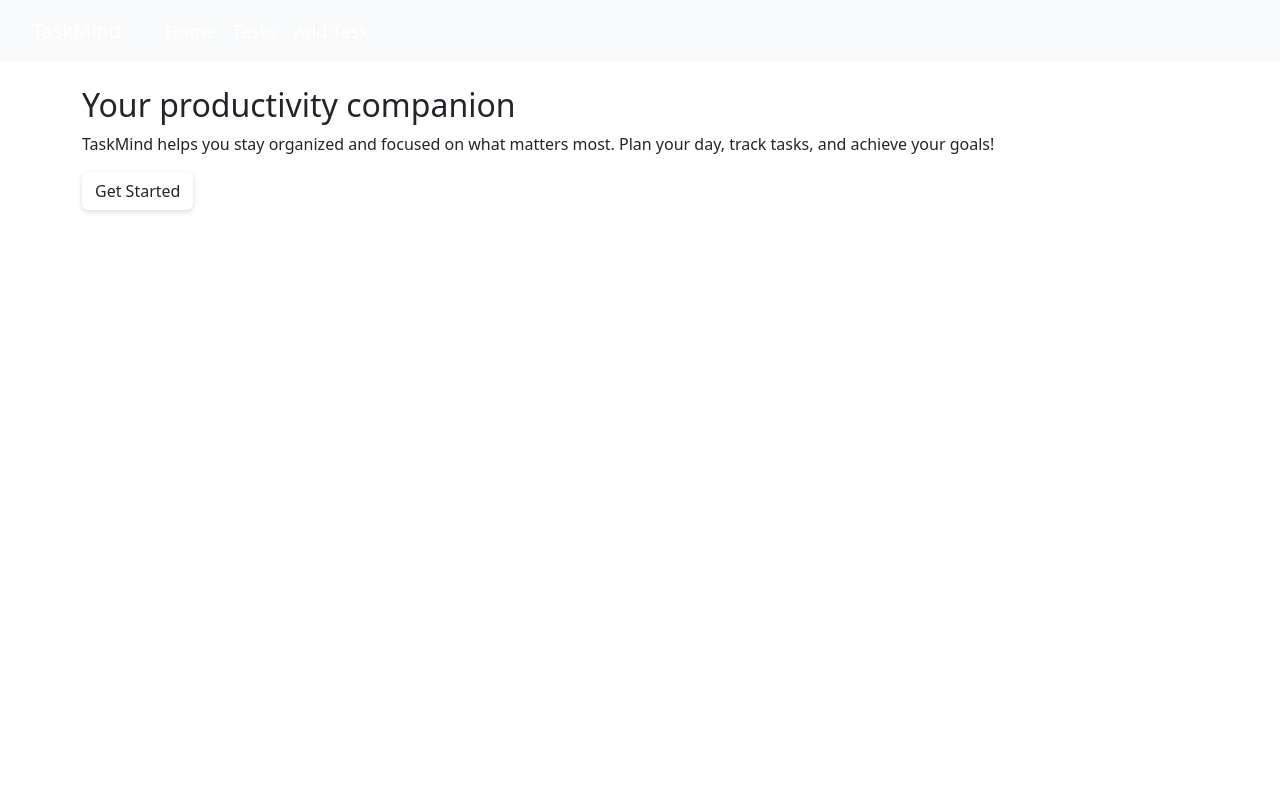
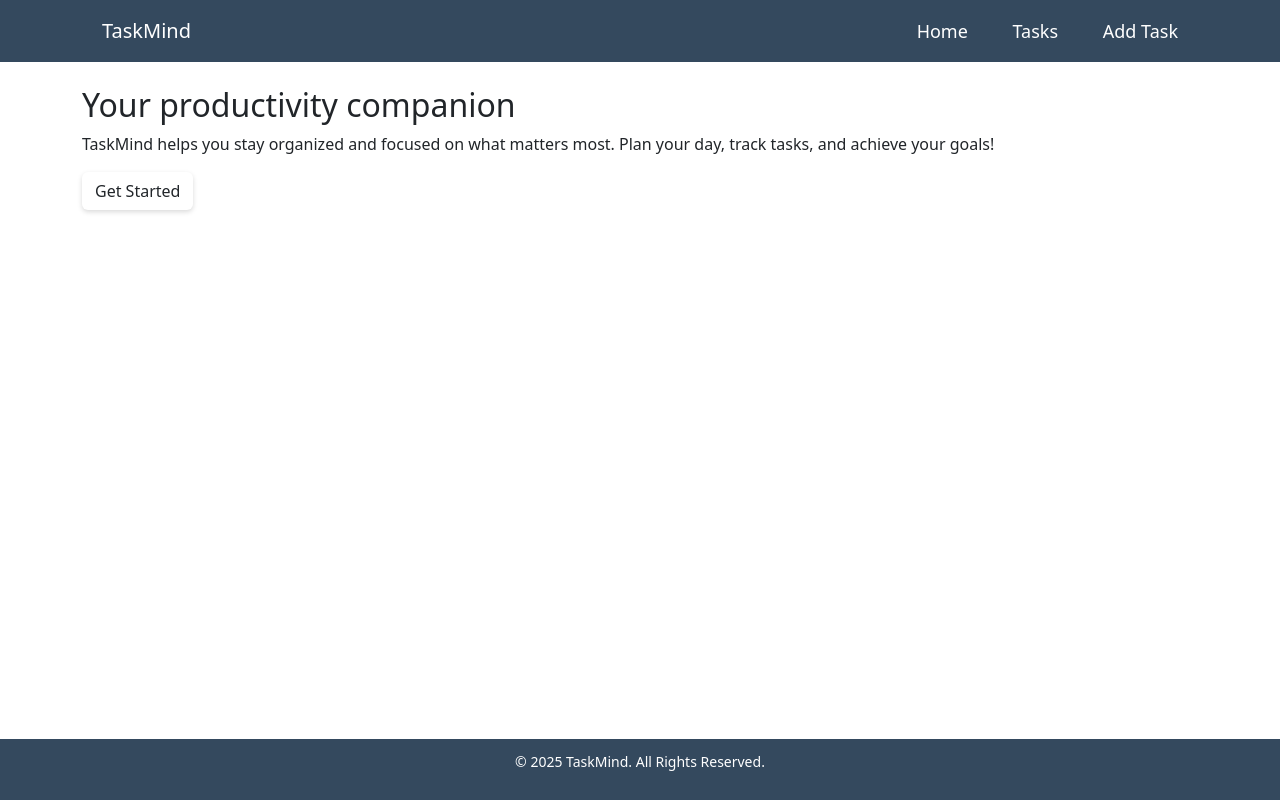
Before and after one commit to yugratna19/TaskMind, a Django app: page / in a window 1280 px wide. Run offline with Django 3.2, Linux system fonts and the light colour scheme.

Commit message:
Fix CSS and front end

```diff
--- a/app/templates/base.html
+++ b/app/templates/base.html
@@ -9,24 +9,13 @@
     <link rel="stylesheet" href="https://cdn.jsdelivr.net/npm/bootstrap@5.3.0/dist/css/bootstrap.min.css">
 </head>
 <body>
-    <nav class="navbar navbar-expand-lg navbar-light bg-light">
-        <div class="container-fluid">
+    <nav class="navbar">
+        <div class="container">
             <a class="navbar-brand" href="{% url 'home' %}">TaskMind</a>
-            <button class="navbar-toggler" type="button" data-bs-toggle="collapse" data-bs-target="#navbarNav" aria-controls="navbarNav" aria-expanded="false" aria-label="Toggle navigation">
-                <span class="navbar-toggler-icon"></span>
-            </button>
-            <div class="collapse navbar-collapse" id="navbarNav">
-                <ul class="navbar-nav">
-                    <li class="nav-item">
-                        <a class="nav-link" href="{% url 'home' %}">Home</a>
-                    </li>
-                    <li class="nav-item">
-                        <a class="nav-link" href="{% url 'task_list' %}">Tasks</a>
-                    </li>
-                    <li class="nav-item">
-                        <a class="nav-link" href="{% url 'add_task' %}">Add Task</a>
-                    </li>
-                </ul>
+            <div class="navbar-links">
+                <a href="{% url 'home' %}">Home</a>
+                <a href="{% url 'task_list' %}">Tasks</a>
+                <a href="{% url 'add_task' %}">Add Task</a>
             </div>
         </div>
     </nav>
@@ -34,5 +23,8 @@
         {% block content %}
         {% endblock %}
     </div>
+    <footer>
+        <p>&copy; 2025 TaskMind. All Rights Reserved.</p>
+    </footer>
 </body>
 </html>
```
Also changed, not shown: app/templates/add_task.html (+5 -5 lines), app/templates/edit_task.html (+6 -6 lines), app/templates/home.html (+5 -5 lines).
